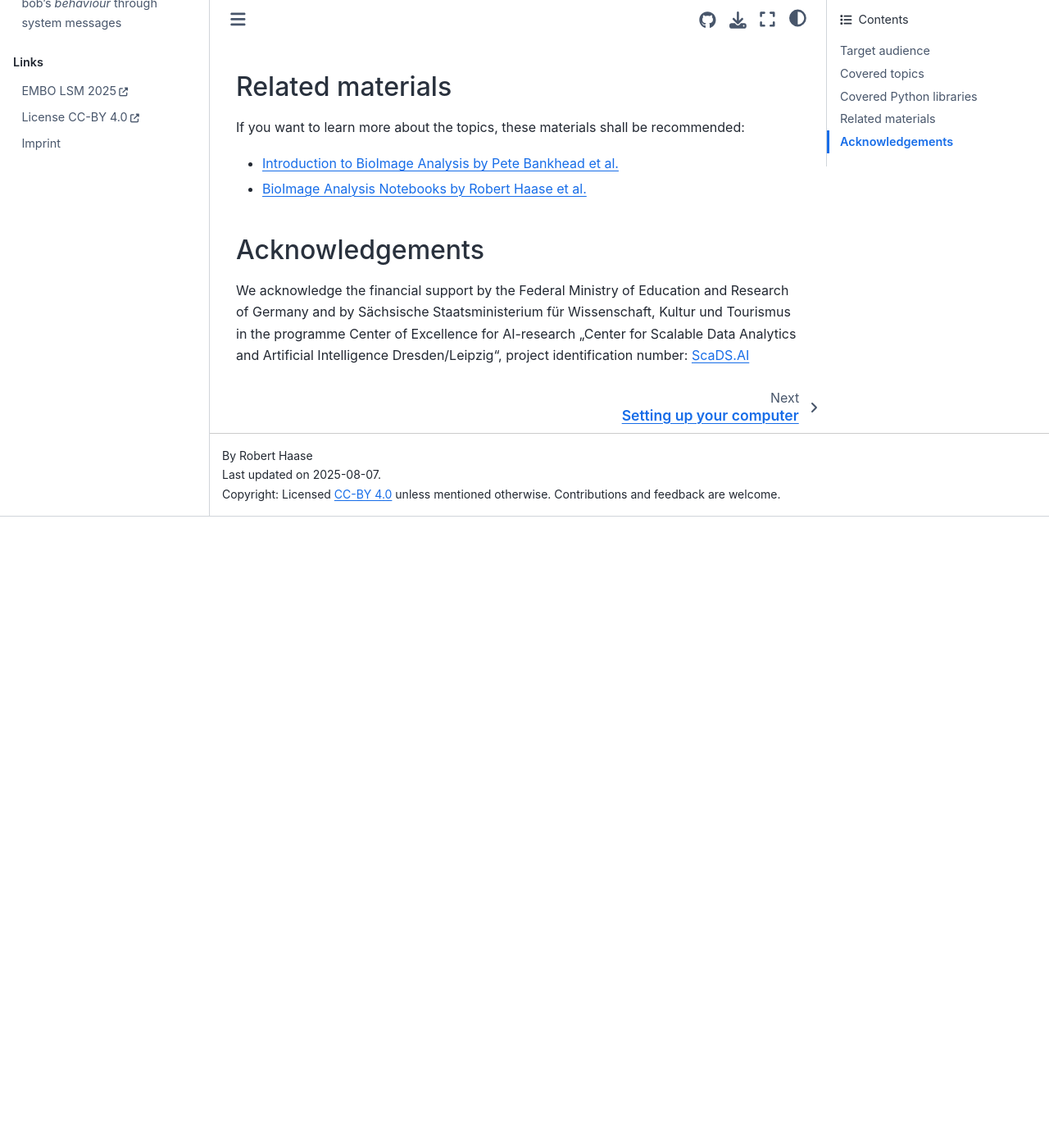
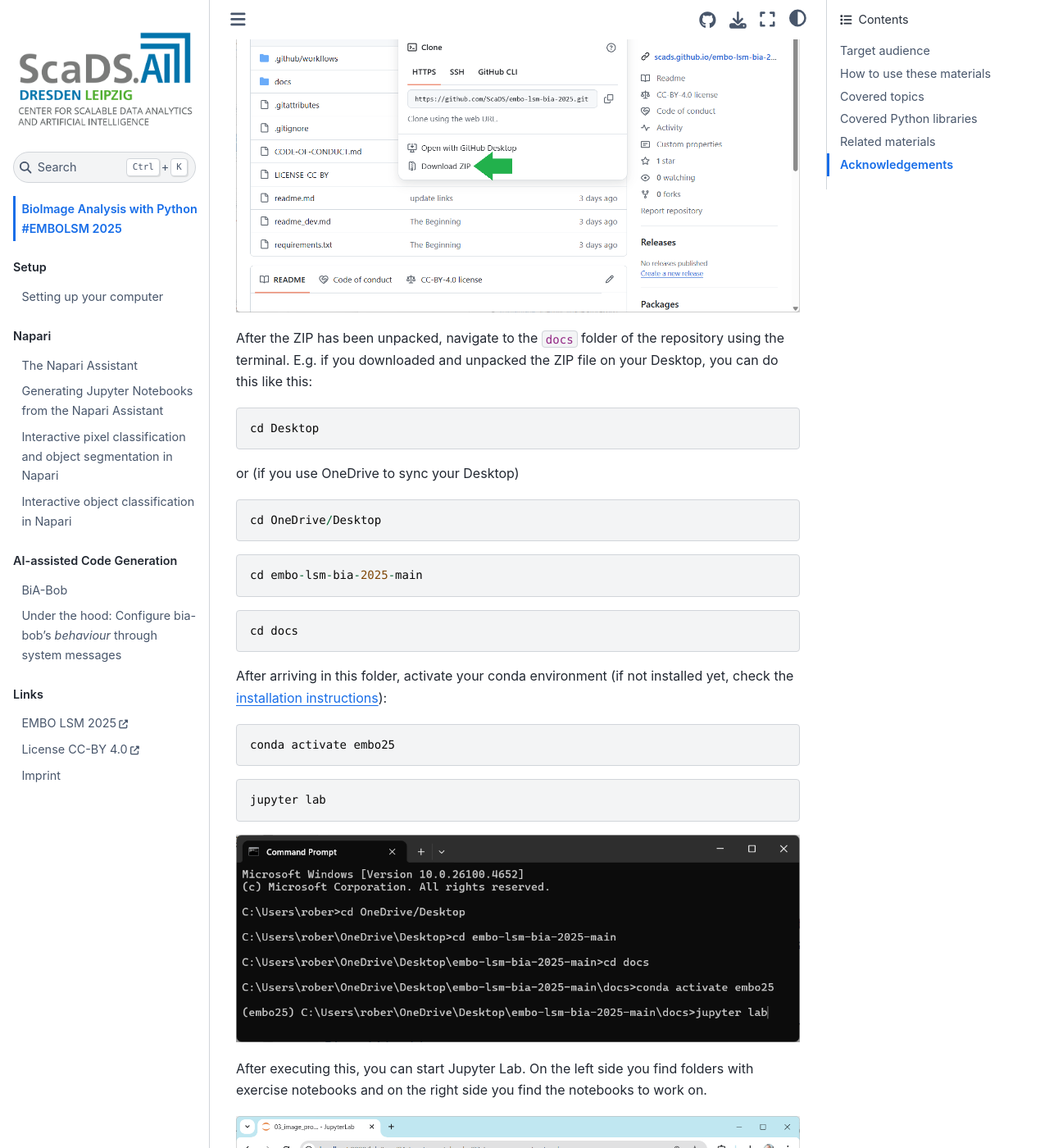
Before and after one commit to ScaDS/embo-lsm-bia-2025, a Jupyter Book: the page built from docs/intro.md, in a window 1280 px wide and 1400 px high, scrolled down 975 px. Shown: the whole window at 82% size. Built offline with Jupyter Book 1.0.4 settings and Sphinx 7.4.7 and the Sphinx Book theme 1.1.4, drawn with Linux system fonts in a browser that asks for light colours; pages that are not in the unit, such as notebooks, are missing from menus; before the commit the page ends 1605 px from its top, so only the background shows below that; some of the changed text lies outside the part shown.

Commit message:
added how-to use these materials section

````diff
--- a/docs/intro.md
+++ b/docs/intro.md
@@ -5,6 +5,46 @@
 ## Target audience
 
 The notebooks are written for life scientists with basic experience in Python programming. As we have only 2 hours during the hands-on tutorial, it is recommended that everyone picks some exercises according to their skill-level and needs.
+
+## How to use these materials
+
+On the top of the window, you find a Github-Button, which you can use to navigate the repository of the training materials.
+
+![](00_setup/download1.png)
+
+Download the entire repository as ZIP and unzip the files in a place where you can find them. E.g. on your Desktop.
+
+![](00_setup/download2.png)
+
+After the ZIP has been unpacked, navigate to the `docs` folder of the repository using the terminal. E.g. if you downloaded and unpacked the ZIP file on your Desktop, you can do this like this:
+
+```
+cd Desktop
+```
+or (if you use OneDrive to sync your Desktop)
+```
+cd OneDrive/Desktop
+```
+
+```
+cd embo-lsm-bia-2025-main
+```
+```
+cd docs
+```
+After arriving in this folder, activate your conda environment (if not installed yet, check the [installation instructions](00_setup/readme.md)):
+```
+conda activate embo25
+```
+```
+jupyter lab
+```
+
+![](00_setup/terminal.png)
+
+After executing this, you can start Jupyter Lab. On the left side you find folders with exercise notebooks and on the right side you find the notebooks to work on.
+
+![](00_setup/jupyterlab.png)
 
 ## Covered topics
 
````
Also changed, not shown: docs/00_setup/download1.png (added), docs/00_setup/download2.png (added), docs/00_setup/jupyterlab.png (added), docs/00_setup/terminal.png (added).
